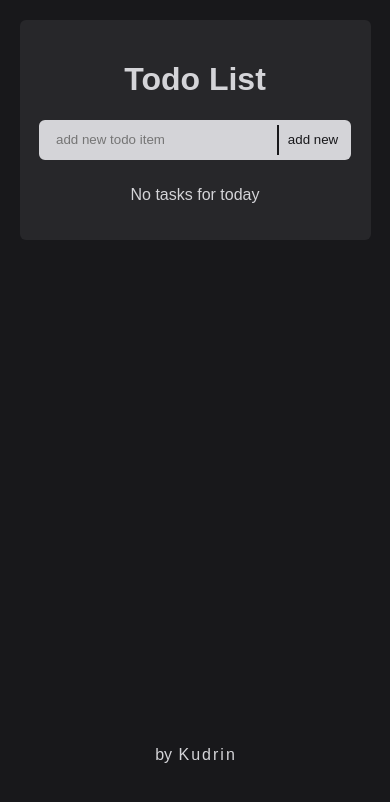
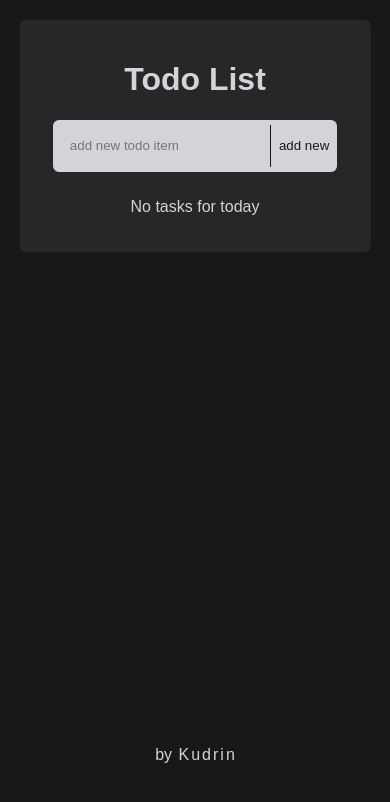
Before and after one commit to nirduk/todo-list, a React (Create React App) app in the folder my-app/: page / in a window 390 px wide. Shown: the top 802 px of the page. Built offline with nearby package versions, Linux system fonts and the light colour scheme.

Commit message:
minor fixes

```diff
--- a/my-app/src/App.css
+++ b/my-app/src/App.css
@@ -1,4 +1,4 @@
-.App {
+/* .App {
   text-align: center;
 }
 
@@ -35,4 +35,4 @@
   to {
     transform: rotate(360deg);
   }
-}
+} */
--- a/my-app/src/main.css
+++ b/my-app/src/main.css
@@ -67,7 +67,7 @@ form {
 
 input {
   width: 266px;
-  height: 20px;
+  height: 32px;
   background-color: var(--grey-300);
   border-radius: 0.375rem 0 0 0.375rem;
   border: solid 2px var(--grey-300);
@@ -81,7 +81,7 @@ input:focus {
 
 .line-black {
   display: inline-block;
-  height: 30px;
+  height: 42px;
   width: 1.5px;
   background-color: var(--grey-900);
   position: absolute;
@@ -92,7 +92,7 @@ input:focus {
 
 button {
   width: 70px;
-  height: 40px;
+  height: 52px;
   background-color: var(--grey-300);
   color: var(--grey-900);
   border: none;
@@ -142,6 +142,7 @@ li {
   cursor: pointer;
   border-radius: 0.375rem 0 0 0.375rem;
   transition: 0.2s ease-in-out all;
+  font-size: 14px;
 }
 
 .li-text:hover {
@@ -210,10 +211,12 @@ a:hover :nth-child(odd) {
 
   .wrapper {
     width: 100%;
+    max-width: 450px;
   }
 
   form {
-    width: 90%;
+    /* max-width: 450px; */
+    width: 82%;
   }
 
   .line-black {
@@ -222,10 +225,15 @@ a:hover :nth-child(odd) {
 
   input {
     width: 64%;
+    max-width: 300px;
   }
 
   button {
-    width: 24%;
+    width: 23%;
+  }
+
+  ul {
+    width: 90%;
   }
 
   li {
```
